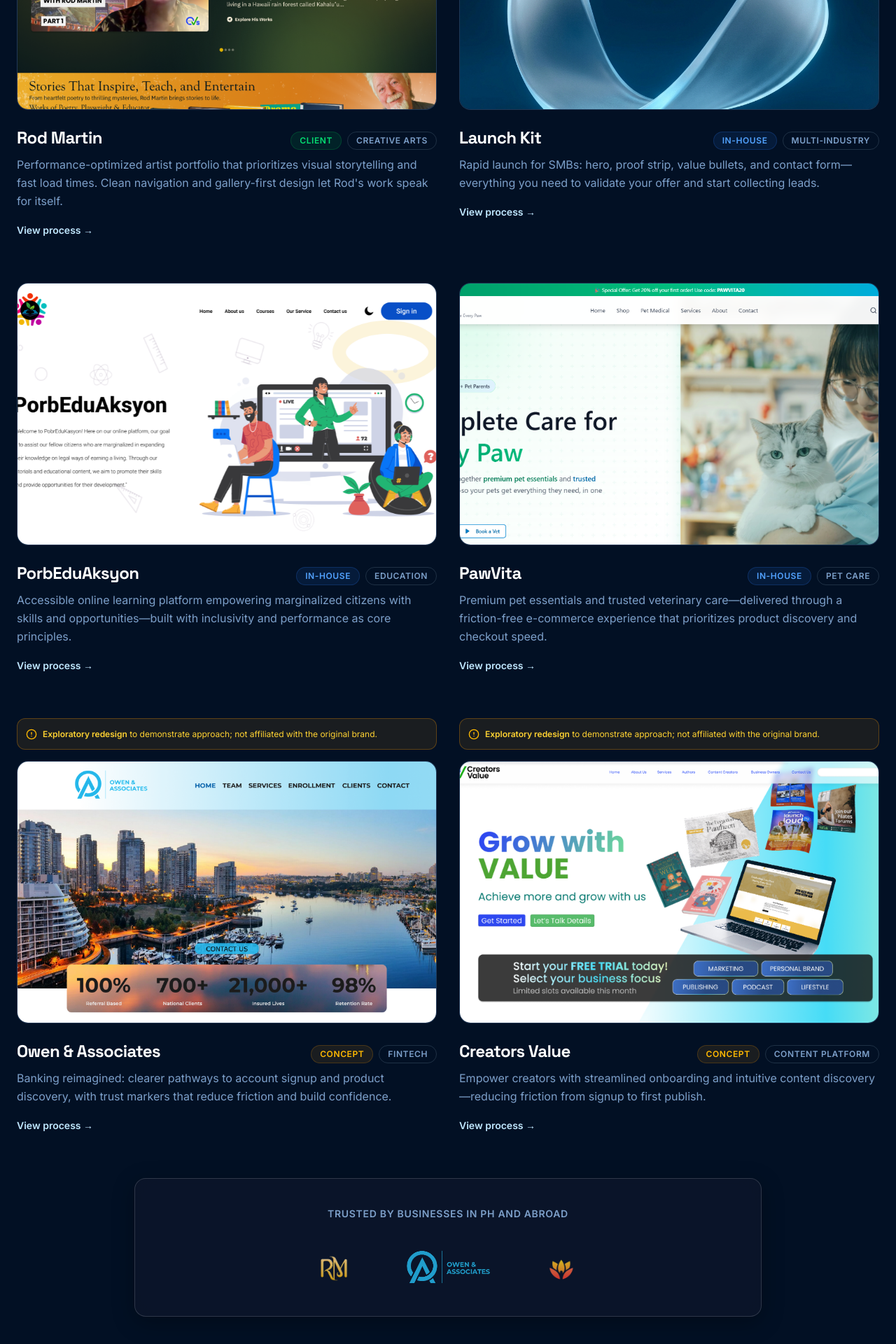
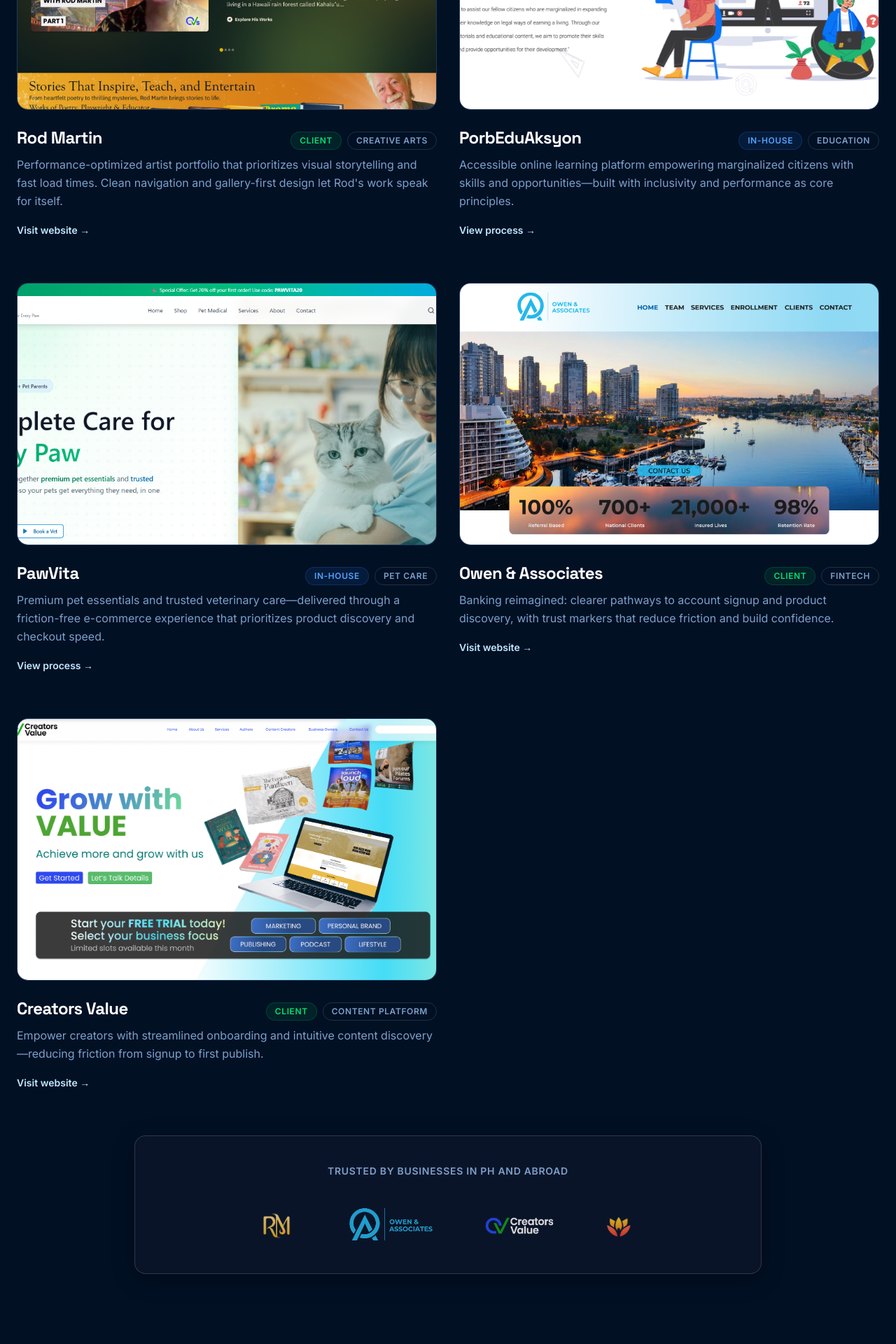
Before and after one commit to ryncstudio/rync-studio-landing, a React (Vite) app: page / in a window 1280 px wide. Shown: the part 5696-7616 px from the top of the page at 70% size. Built offline with nearby package versions, Linux system fonts and the light colour scheme.

Commit message:
Add clickable project cards with external links and update client logos

```diff
--- a/src/components/LogoStrip.tsx
+++ b/src/components/LogoStrip.tsx
@@ -3,10 +3,13 @@
 import porbEduAksyonLogo from "@/assets/logos/porbeduaksyon-logo.png";
 import owenAssociatesLogo from "@/assets/logos/owen-associates-logo.png";
 import rodMartinLogo from "@/assets/logos/rod-martin-logo.png";
+import creatorsValueLogo from "@/assets/logos/creators-value-logo.png";
+import creatorsValueLogoDark from "@/assets/logos/creators-value-logo-dark.png";
 
 interface Logo {
     name: string;
     image: string;
+    imageDark?: string;
     alt: string;
     href: string;
     ariaLabel: string;
@@ -17,15 +20,23 @@
         name: "Rod Martin",
         image: rodMartinLogo,
         alt: "Rod Martin",
-        href: "/work/rod-martin",
-        ariaLabel: "View Rod Martin case study"
+        href: "https://www.rodmartinartist.com",
+        ariaLabel: "Visit Rod Martin's website"
     },
     {
         name: "Owen & Associates",
         image: owenAssociatesLogo,
         alt: "Owen & Associates",
-        href: "/work/owen-associates",
-        ariaLabel: "View Owen & Associates case study"
+        href: "https://owenandassoc.com",
+        ariaLabel: "Visit Owen & Associates website"
+    },
+    {
+        name: "Creators Value",
+        image: creatorsValueLogo,
+        imageDark: creatorsValueLogoDark,
+        alt: "Creators Value",
+        href: "https://www.creatorsvalue.com",
+        ariaLabel: "Visit Creators Value website"
     },
     {
         name: "PorbEduAksyon",
@@ -98,14 +109,27 @@
                                 <a
                                     href={logo.href}
                                     aria-label={logo.ariaLabel}
+                                    target={logo.href.startsWith('http') ? '_blank' : undefined}
+                                    rel={logo.href.startsWith('http') ? 'noopener noreferrer' : undefined}
                                     className="block group focus-visible:outline-none focus-visible:ring-2 focus-visible:ring-primary focus-visible:ring-offset-4 rounded-lg transition-all duration-300"
                                 >
                                     <img
                                         src={logo.image}
                                         alt={logo.alt}
-                                        className="h-14 w-auto object-contain opacity-85 group-hover:opacity-100 group-hover:scale-110 transition-all duration-300"
+                                        className={cn(
+                                            "h-14 w-auto object-contain opacity-85 group-hover:opacity-100 group-hover:scale-110 transition-all duration-300",
+                                            logo.imageDark && "dark:hidden"
+                                        )}
                                         loading="eager"
                                     />
+                                    {logo.imageDark && (
+                                        <img
+                                            src={logo.imageDark}
+                                            alt={logo.alt}
+                                            className="hidden dark:block h-14 w-auto object-contain opacity-85 group-hover:opacity-100 group-hover:scale-110 transition-all duration-300"
+                                            loading="eager"
+                                        />
+                                    )}
                                 </a>
                             </li>
                         ))}
--- a/src/components/Work.tsx
+++ b/src/components/Work.tsx
@@ -85,7 +85,7 @@
         <div className="grid grid-cols-1 md:grid-cols-2 gap-x-8 gap-y-16">
           {filteredProjects.map((project, index) => (
             <FadeIn key={index} delay={0.2 + (index * 0.1)}>
-              <div className="group relative block cursor-pointer">
+              <div className="group relative block">
                 {/* Disclaimer for Concept Projects */}
                 {project.disclaimer && (
                   <div className="mb-4 p-3 bg-amber-500/10 border border-amber-500/30 rounded-xl flex items-start gap-2">
@@ -96,6 +96,12 @@
                   </div>
                 )}
 
+                <a
+                  href={project.url || '#'}
+                  target={project.url ? '_blank' : undefined}
+                  rel={project.url ? 'noopener noreferrer' : undefined}
+                  className="block cursor-pointer"
+                >
                   {/* Image Container */}
                   <div className="relative overflow-hidden rounded-2xl border border-border bg-card shadow-sm dark:shadow-none transition-all duration-500 hover:shadow-lg aspect-[16/10]">
                     <div className="absolute inset-0 bg-black/0 group-hover:bg-black/10 transition-colors duration-500 z-10"></div>
@@ -142,13 +148,11 @@
                     </p>
 
                     {/* CTA */}
-                  <a
-                    href="#"
-                    className="inline-flex items-center gap-2 text-primary font-semibold hover:underline text-sm"
-                  >
-                    View process →
+                    <span className="inline-flex items-center gap-2 text-primary font-semibold hover:underline text-sm">
+                      {project.url ? 'Visit website' : 'View process'} →
+                    </span>
+                  </div>
                 </a>
-                </div>
               </div>
             </FadeIn>
           ))}
--- a/src/data/projects.ts
+++ b/src/data/projects.ts
@@ -16,6 +16,7 @@
     disclaimer?: boolean;
     slug?: string;
     year?: string;
+    url?: string;
 }
 
 export const projects: Project[] = [
@@ -33,24 +34,10 @@
         ],
         disclaimer: false,
         slug: "rod-martin",
-        year: "2025"
+        year: "2025",
+        url: "https://www.rodmartinartist.com"
     },
-    {
-        category: "In-house Product",
-        title: "Launch Kit",
-        description: "Rapid launch for SMBs: hero, proof strip, value bullets, and contact form—everything you need to validate your offer and start collecting leads.",
-        image: abstractImg,
-        type: "in-house",
-        sector: "Multi-Industry",
-        metrics: [
-            "Ships in 3-5 days",
-            "LCP <2.0s",
-            "2 A/B variants included"
-        ],
-        disclaimer: false,
-        slug: "launch-kit",
-        year: "2026"
-    },
+
     {
         category: "In-house Product",
         title: "PorbEduAksyon",
@@ -84,35 +71,37 @@
         year: "2025"
     },
     {
-        category: "Concept Redesign",
+        category: "Client Case Study",
         title: "Owen & Associates",
         description: "Banking reimagined: clearer pathways to account signup and product discovery, with trust markers that reduce friction and build confidence.",
         image: owenAssociatesImg,
-        type: "concept",
+        type: "client",
         sector: "Fintech",
         metrics: [
             "LCP ↓35% (2.9s → 1.9s)",
             "Task success 8/10",
             "Pricing clarity ↑22%"
         ],
-        disclaimer: true,
+        disclaimer: false,
         slug: "owen-associates",
-        year: "2025"
+        year: "2025",
+        url: "https://owenandassoc.com"
     },
     {
-        category: "Concept Redesign",
+        category: "Client Case Study",
         title: "Creators Value",
         description: "Empower creators with streamlined onboarding and intuitive content discovery—reducing friction from signup to first publish.",
         image: creatorsValueImg,
-        type: "concept",
+        type: "client",
         sector: "Content Platform",
         metrics: [
             "Onboarding 5→3 steps",
             "Search time ↓28%",
             "LCP ↓32%"
         ],
-        disclaimer: true,
+        disclaimer: false,
         slug: "creators-value",
-        year: "2025"
+        year: "2025",
+        url: "https://www.creatorsvalue.com"
     },
 ];
```
Also changed, not shown: src/assets/logos/creators-value-logo-dark.png (added), src/assets/logos/creators-value-logo.png (added). Lines whose indentation alone changed are shown as unchanged.
